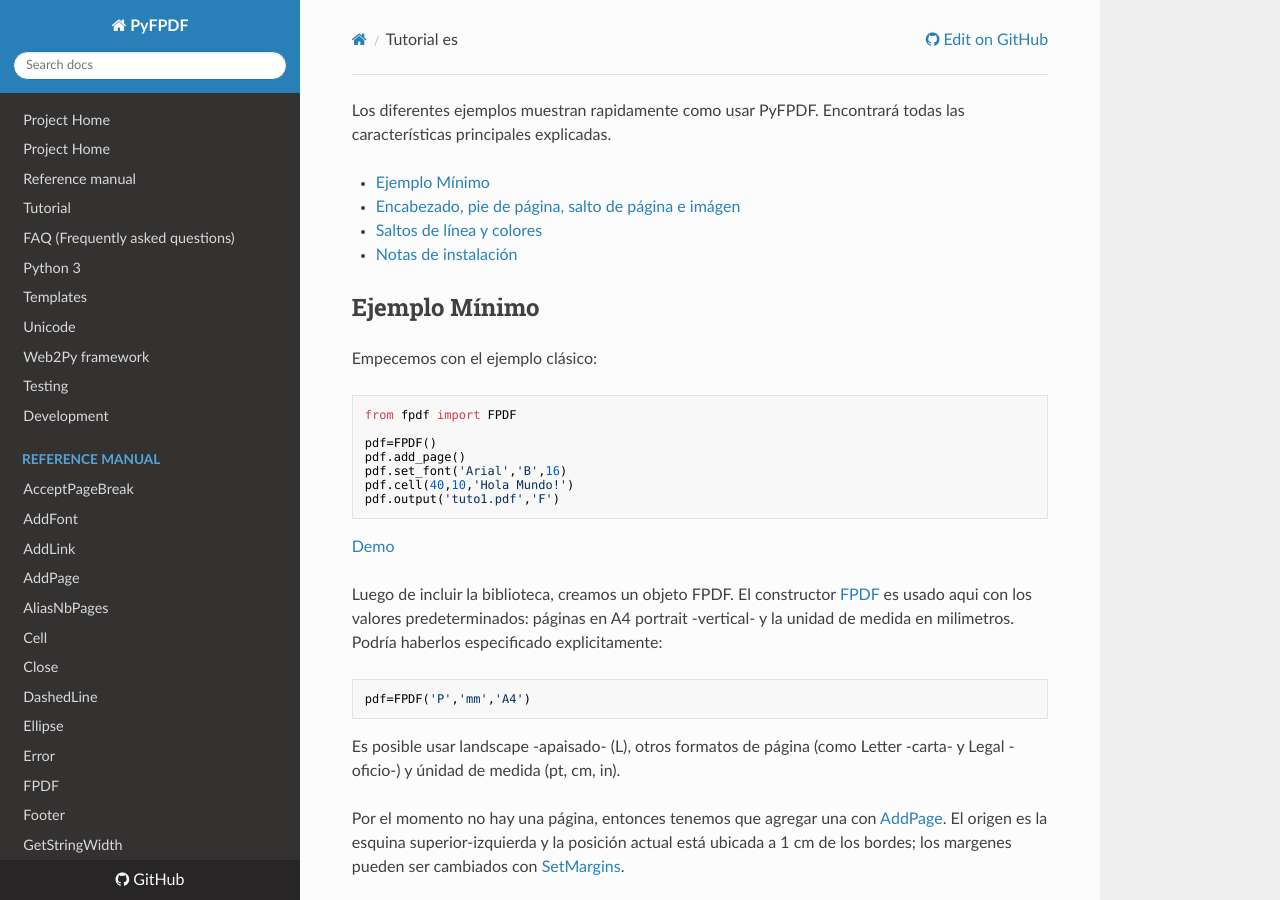
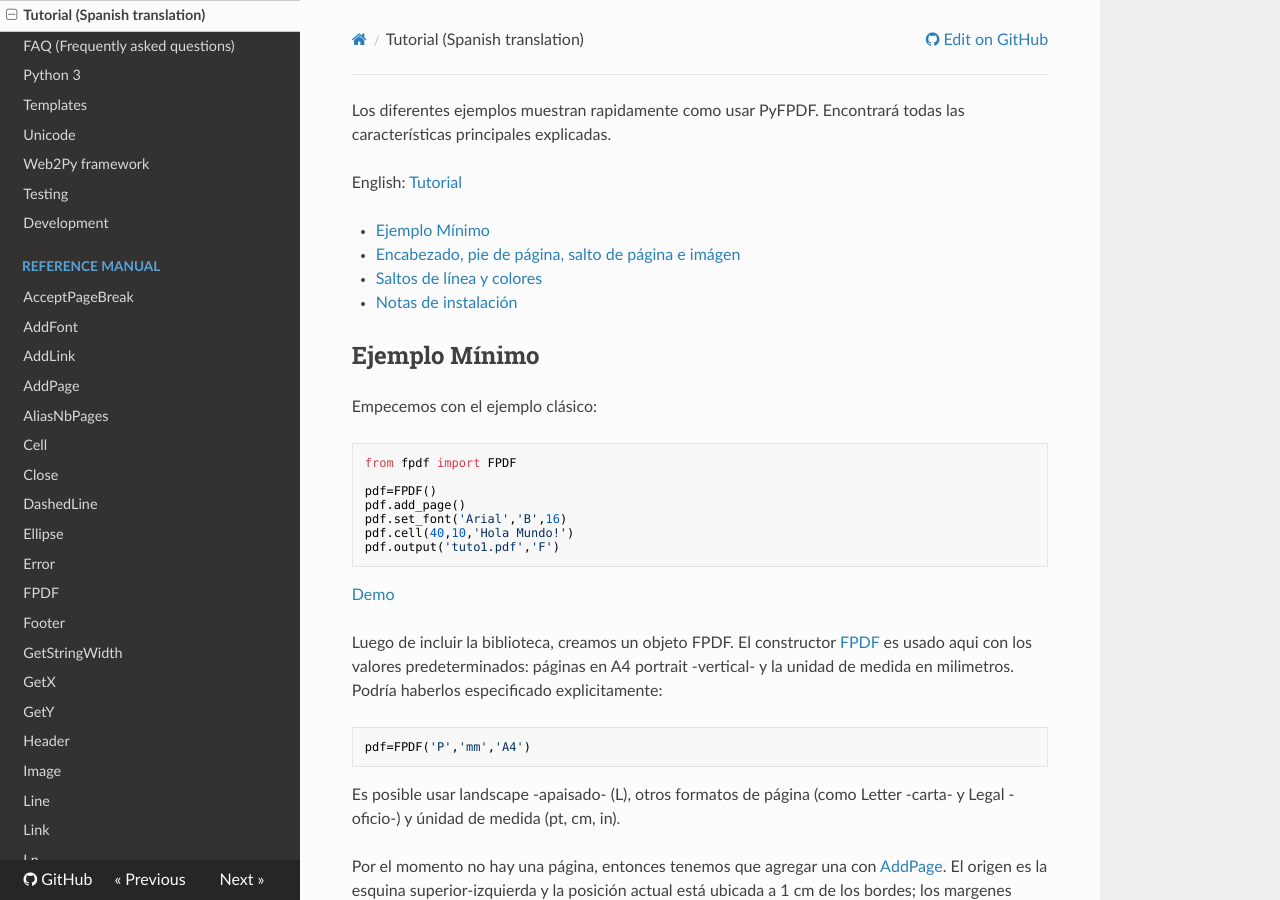
Before and after one commit to reingart/pyfpdf, an MkDocs documentation site: the page built from docs/Tutorial-es.md, in a window 1280 px wide and 900 px high. Built offline with MkDocs 1.6.1, drawn with Linux system fonts in a browser that asks for light colours; nearby versions of some CDN libraries; old or Windows-style settings are respelled for this version of MkDocs.

Commit message:
Link Spanish and English tutorials

```diff
--- a/docs/Tutorial-es.md
+++ b/docs/Tutorial-es.md
@@ -1,4 +1,6 @@
 Los diferentes ejemplos muestran rapidamente como usar PyFPDF. Encontrará todas las características principales explicadas.
+
+English: [Tutorial](Tutorial.md)
 
 [TOC]
 
--- a/mkdocs.yml
+++ b/mkdocs.yml
@@ -12,6 +12,7 @@
 - [ProjectHome.md, "Project Home"]
 - [ReferenceManual.md, "Reference manual"]
 - [Tutorial.md, "Tutorial"]
+- [Tutorial-es.md, "Tutorial (Spanish translation)"]
 - [FAQ.md, "FAQ (Frequently asked questions)"]
 - [Python3.md, "Python 3"]
 - [Templates.md, "Templates"]
```
Also changed, not shown: docs/Tutorial.md (+2 -0 lines).
